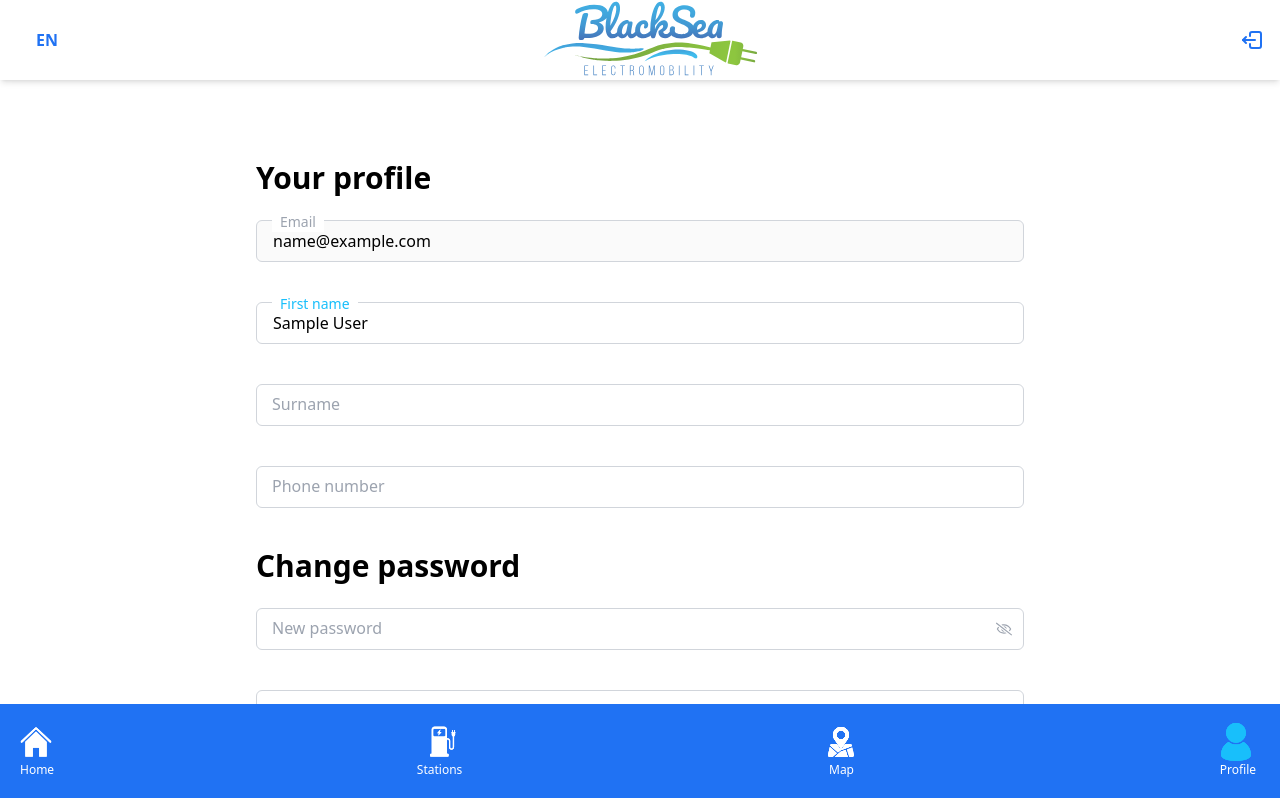
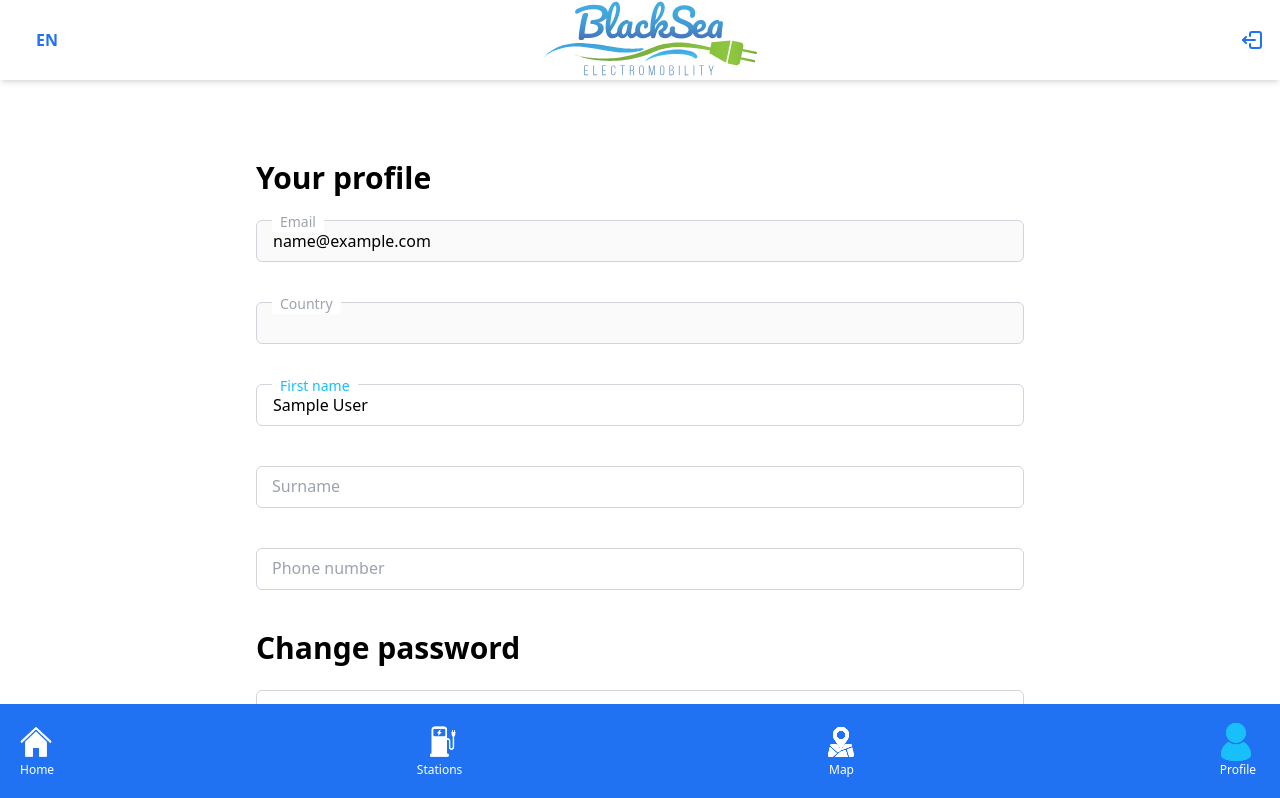
Before and after one commit to lyubomiriliev/BlackSea-Electromobility, a React (Vite) app in the folder client/: page /profile in a window 1280 px wide. Shown: the top 798 px of the page. Built offline with nearby package versions, Linux system fonts and the light colour scheme; no server answers; sample sign-in values are in the browser's storage.

Commit message:
Added register input for countries

```diff
--- a/client/src/hooks/useSignUpWithEmailAndPassword.js
+++ b/client/src/hooks/useSignUpWithEmailAndPassword.js
@@ -34,6 +34,7 @@ const useSignUpWithEmailAndPassword = () => {
           email: inputs.email,
           password: inputs.password,
           phone: inputs.phone,
+          country: inputs.country,
         };
         await setDoc(doc(firestore, "users", newUser.user.uid), userDoc);
         localStorage.setItem("user-info", JSON.stringify(userDoc));
--- a/client/src/locales/bg.json
+++ b/client/src/locales/bg.json
@@ -32,7 +32,9 @@
         "register": "Регистрация",
         "haveProfile": "Вече имате профил? Влезте от тук",
         "success": "Регистрацията е успешна",
-        "fail": "Неуспешна регистрация."
+        "fail": "Неуспешна регистрация.",
+        "selectCountry": "Изберете държава"
+
     },
     "registerError": {
         "emptyName": "Това поле е задължително.",
@@ -57,7 +59,9 @@
         "newPassword": "Нова парола",
         "repeatNewPassword": "Повторете новата парола",
         "phone": "Телефон",
-        "submit": "Запази"
+        "submit": "Запази",
+        "country": "Държава"
+
     },
     "stations": {
         "title": "Зарядни станции",
--- a/client/src/locales/en.json
+++ b/client/src/locales/en.json
@@ -32,7 +32,8 @@
         "register": "Register",
         "haveProfile": "Already have an account? Login from here",
         "success": "Registered Successfully",
-        "fail": "Registration failed."
+        "fail": "Registration failed.",
+        "selectCountry": "Choose your country"
 
     },
     "registerError": {
@@ -58,7 +59,8 @@
         "newPassword": "New password",
         "repeatNewPassword": "Repeat new password",
         "phone": "Phone number",
-        "submit": "Save"
+        "submit": "Save",
+        "country": "Country"
     },
     "stations": {
         "title": "Charging stations",
--- a/client/src/pages/Profile.jsx
+++ b/client/src/pages/Profile.jsx
@@ -192,6 +192,23 @@ const Profile = () => {
                 </div>
                 <div className="relative mb-5">
                     <input
+                        className="input-field border border-gray-300 rounded-md mb-5 px-4 py-2 w-full focus:outline-none focus:border-primary focus:placeholder-transparent"
+                        type="country"
+                        name="country"
+                        value={authUser.country}
+                        onChange={handleInputChange}
+                        disabled
+                    />
+                    <label
+                        className={`absolute left-4 -mt-3 transition-all duration-300 ${isEmailFocused || authUser.email ? 'top-1 text-sm bg-white px-2 text-gray-400' : 'left-4 -mt-3 translate-y-5 text-gray-400'
+                            }`}
+                        htmlFor="email"
+                    >
+                        {t('profile.country')}
+                    </label>
+                </div>
+                <div className="relative mb-5">
+                    <input
                         className="input-field border border-gray-300 rounded-md mb-5 px-4 py-2 w-full focus:outline-none focus:border-primary"
                         type="text"
                         name="name"
--- a/client/src/pages/Register.jsx
+++ b/client/src/pages/Register.jsx
@@ -5,6 +5,7 @@ import { useState } from "react";
 
 import { useTranslation } from 'react-i18next';
 import i18n from "../i18n";
+import { FaFlag } from "react-icons/fa";
 
 import { FaRegEye } from "react-icons/fa";
 import { FaRegEyeSlash } from "react-icons/fa";
@@ -22,6 +23,7 @@ const Register = () => {
         password: "",
         repeatPassword: "",
         phone: "",
+        country: "",
     });
 
     const [errors, setErrors] = useState({
@@ -31,10 +33,13 @@ const Register = () => {
         password: "",
         repeatPassword: "",
         phone: "",
+        country: "",
     });
 
     const [showPassword, setShowPassword] = useState(false);
     const [showRepeatPassword, setShowRepeatPassword] = useState(false);
+
+    const countries = ["Bulgaria", "Greece", "Türkiye", "North Macedonia", "Albania", "Montenegro", "Kosovo", "Serbia", "Croatia", "Romania", "Slovenia", "Bosnia and Herzegovina"];
 
     const togglePasswordVisibility = () => {
         setShowPassword(!showPassword);
@@ -319,7 +324,28 @@ const Register = () => {
                                             </label>
                                             {errors.phone && <p className="text-red-500 text-xs">{errors.phone}</p>}
                                         </div>
-
+                                        <div className="relative">
+                                            <select
+                                                required
+                                                id="country"
+                                                name="country"
+                                                className="input-field border border-gray-300 rounded-md mb-5 px-2 py-2 w-full focus:outline-none focus:border-primary"
+                                                onChange={handleInputChange}
+                                            >
+                                                <option value="">{t('register.selectCountry')}</option>
+                                                {countries.map((country, index) => (
+                                                    <option key={index} value={country}>
+                                                        {country}
+                                                    </option>
+                                                ))}
+                                            </select>
+                                            <label
+                                                className={`absolute left-4 -mt-3 transition-all duration-300 ${inputs.country ? 'top-1 text-sm bg-white px-2 text-primary' : 'left-4 -mt-3 translate-y-5 text-gray-400'
+                                                    }`}
+                                                htmlFor="country"
+                                            >
+                                            </label>
+                                        </div>
                                     </div>
                                     <Link to="/login">
                                         <button className="flex mx-auto py-2 text-secondary font-bold">{t("register.haveProfile")}</button>
```
